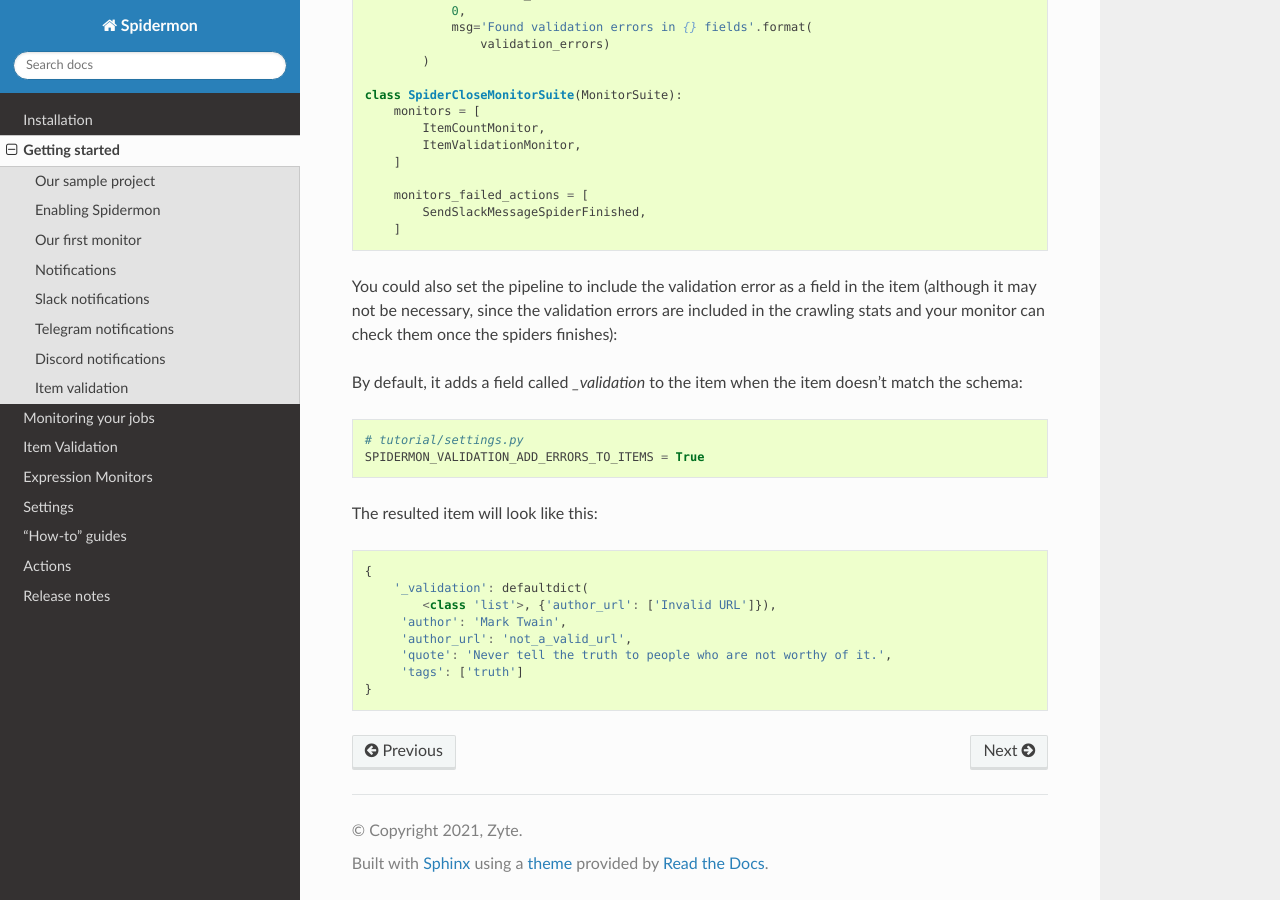
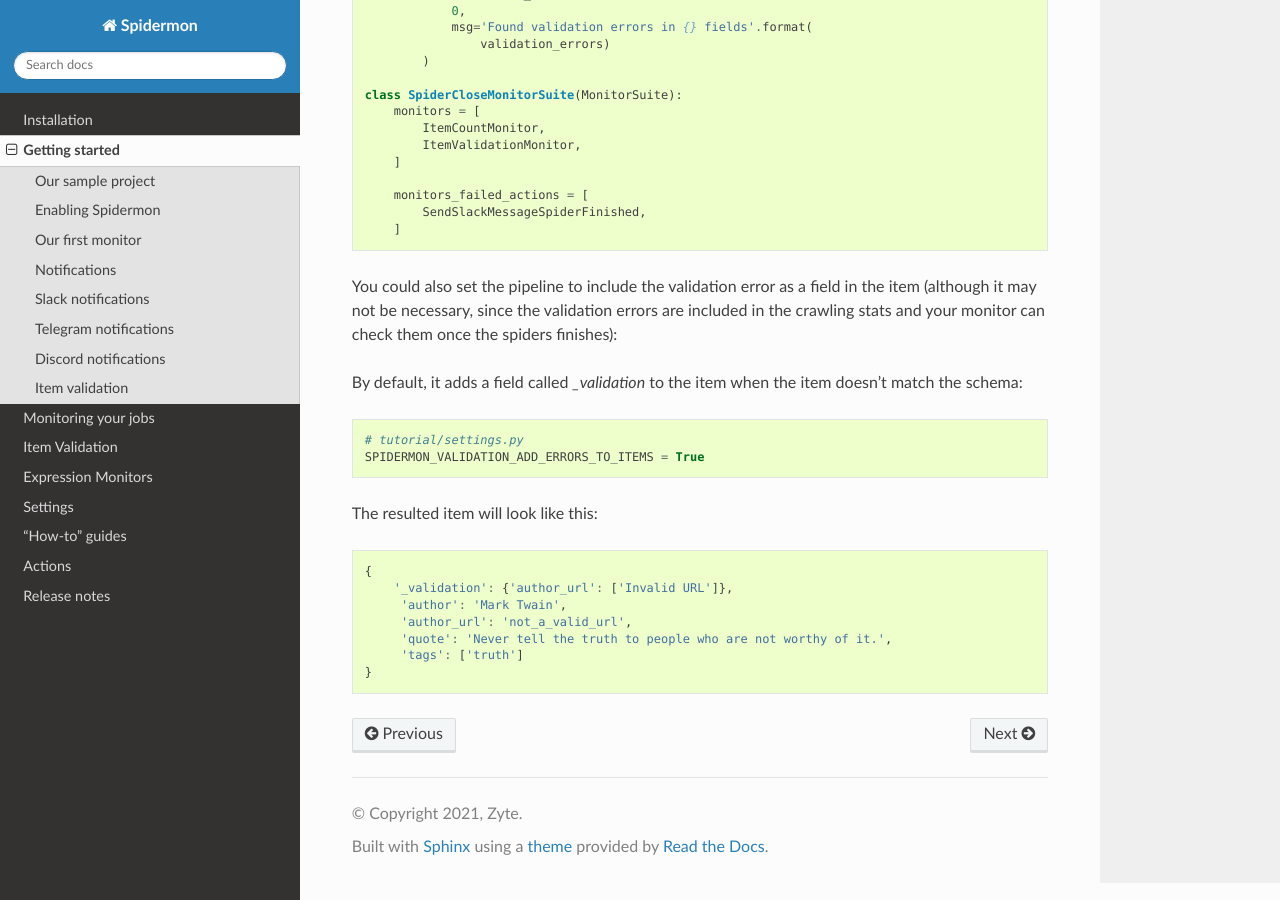
Before and after one commit to scrapinghub/spidermon, a Sphinx documentation site: the page built from docs/source/getting-started.rst, in a window 1280 px wide and 900 px high, scrolled down 8393 px. Built offline with Sphinx 7.4.7 and the Read the Docs theme 2.0.0, drawn with Linux system fonts in a browser that asks for light colours.

Commit message:
Change format of content of _validation field (#425) (#431)
The content of _validation field must to be the string representation of a Python dict instead defaultdict when SPIDERMON_VALIDATION_ADD_ERRORS_TO_ITEMS setting is True.

```diff
--- a/docs/source/getting-started.rst
+++ b/docs/source/getting-started.rst
@@ -478,8 +478,7 @@ The resulted item will look like this:
 .. code-block:: js
 
     {
-        '_validation': defaultdict(
-            <class 'list'>, {'author_url': ['Invalid URL']}),
+        '_validation': {'author_url': ['Invalid URL']},
          'author': 'Mark Twain',
          'author_url': 'not_a_valid_url',
          'quote': 'Never tell the truth to people who are not worthy of it.',
--- a/docs/source/item-validation.rst
+++ b/docs/source/item-validation.rst
@@ -81,7 +81,7 @@ You can change the name of the field by assigning a name to `SPIDERMON_VALIDATIO
 .. code-block:: js
 
     {
-        '_validation': defaultdict(<class 'list'>, {'author_url': ['Invalid URL']}),
+        '_validation': {'author_url': ['Invalid URL']},
         'author': 'C.S. Lewis',
         'author_url': 'invalid_url',
         'quote': 'Some day you will be old enough to start reading fairy tales '
```
Also changed, not shown: 2 other files.
